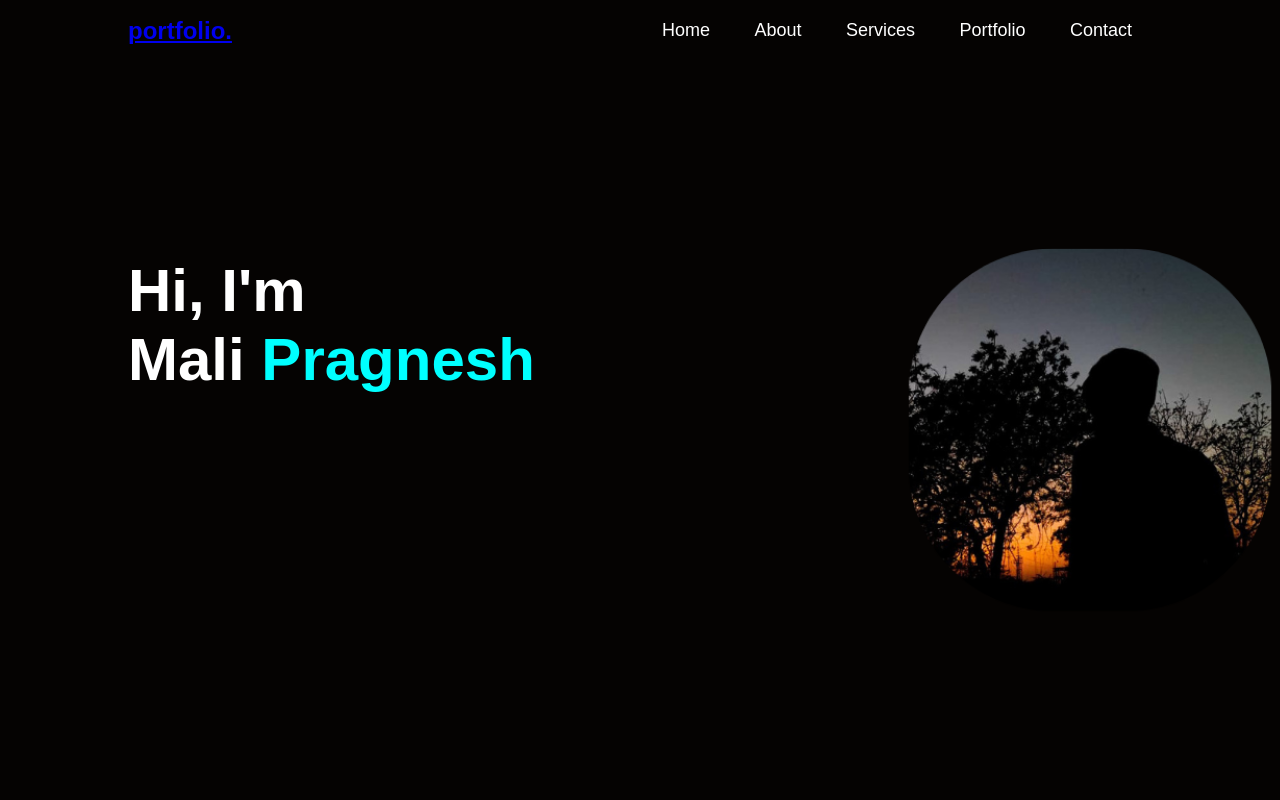
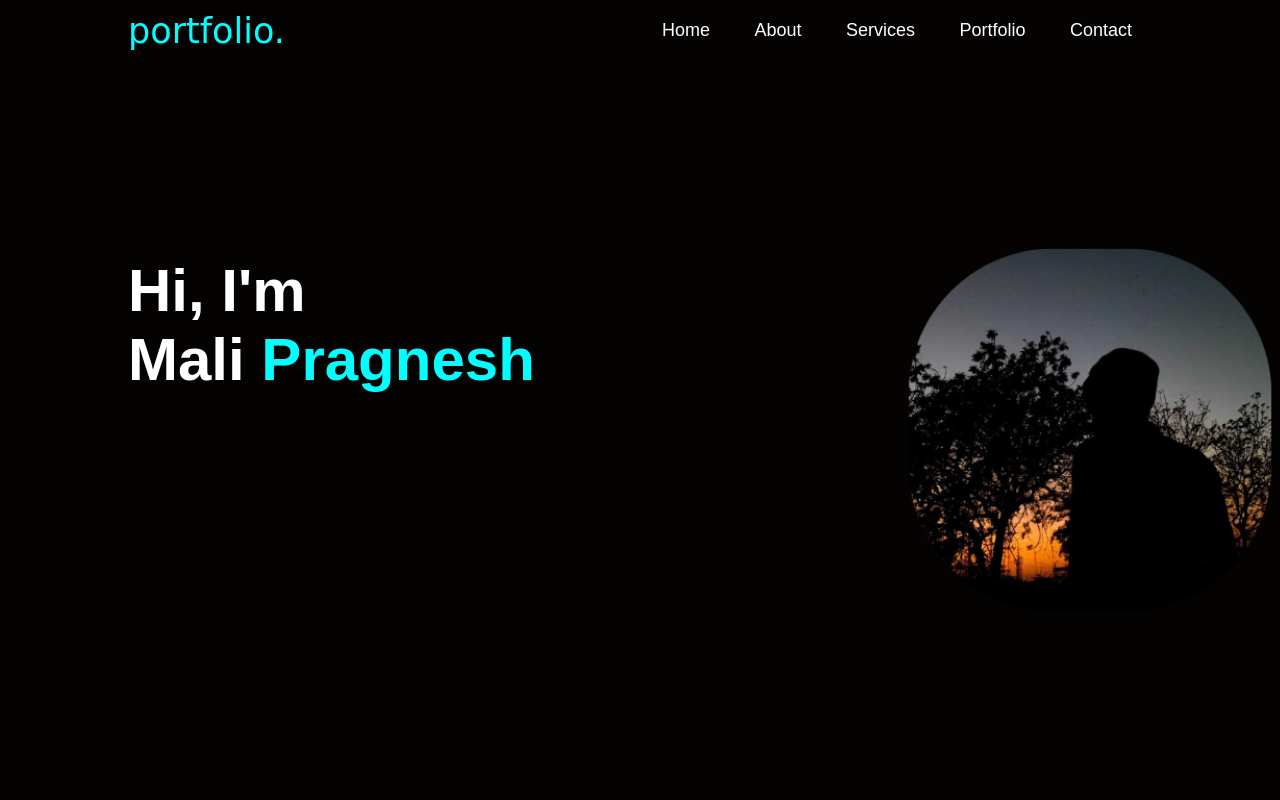
Before and after one commit to MaliPragnesh/My-Portfolio, a plain HTML site: page index.html in a window 1280 px wide. Shown: the top 800 px of the page. Drawn offline with nearby package versions, Linux system fonts and the light colour scheme.

Commit message:
Update style.css

```diff
--- a/style.css
+++ b/style.css
@@ -30,9 +30,15 @@ nav
     justify-content: space-between;
     flex-wrap: wrap;
 }
-.logo
+nav .logo
 {
-    width: 140px;
+    color: #00ffff;
+    font-family: cursive;
+    cursor: pointer;
+    user-select: none;
+    font-weight: 500;
+    font-size: 35px;
+    text-decoration: none;
 }
 nav ul li
 {
```
